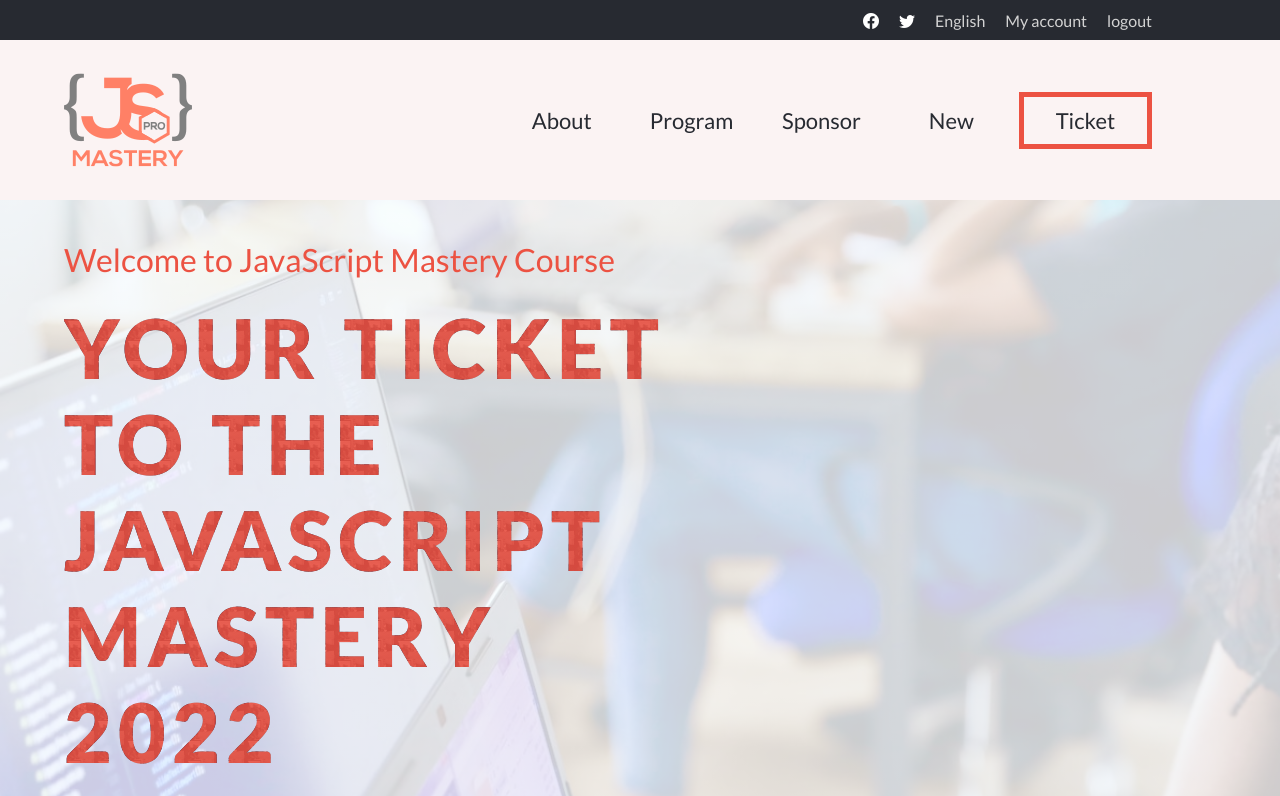
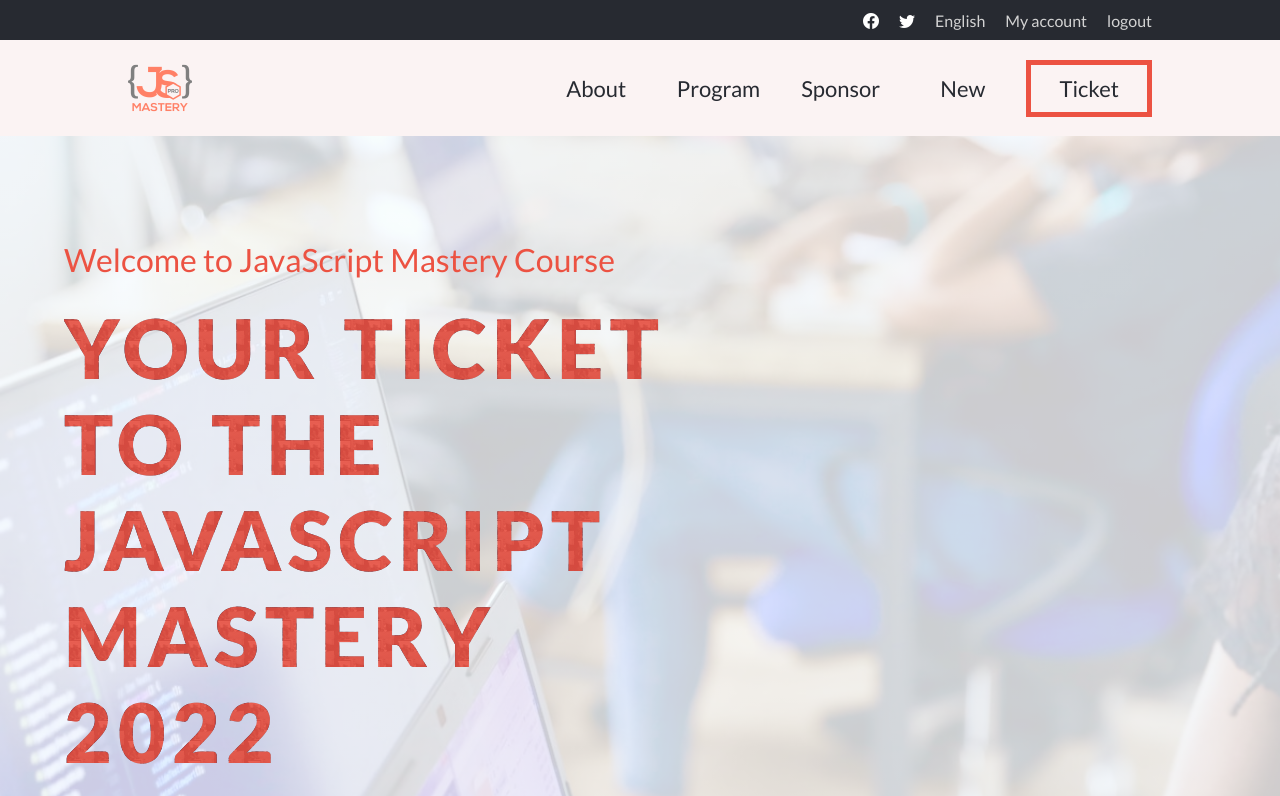
Before and after one commit to MYaserKhan/Complete-path-to-JS-mastery, a plain HTML site: page index.html in a window 1280 px wide. Shown: the top 796 px of the page. Drawn offline with nearby package versions, Linux system fonts and the light colour scheme.

Commit message:
Reduce the height and logo left spacing of header

```diff
--- a/css/main.css
+++ b/css/main.css
@@ -185,14 +185,14 @@ header {
   .navbar {
     width: 100%;
     height: auto;
-    padding: 1rem 10% 1rem 5%;
+    padding: 1rem 10% 1rem 10%;
     display: flex;
     justify-content: space-between;
     background-color: rgb(251, 243, 243);
   }
 
   .brand-logo {
-    width: 8rem;
+    width: 4rem;
     display: block;
   }
 
```
